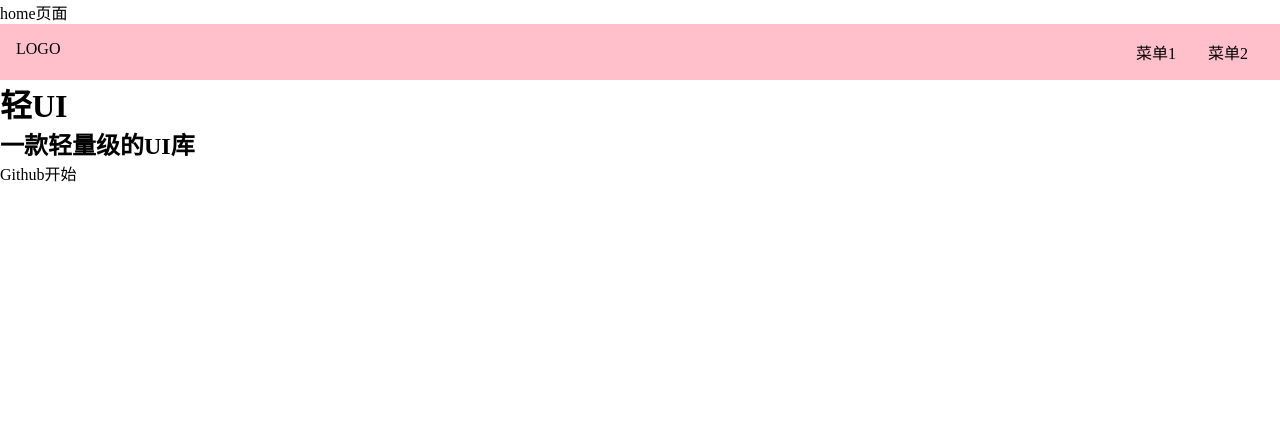
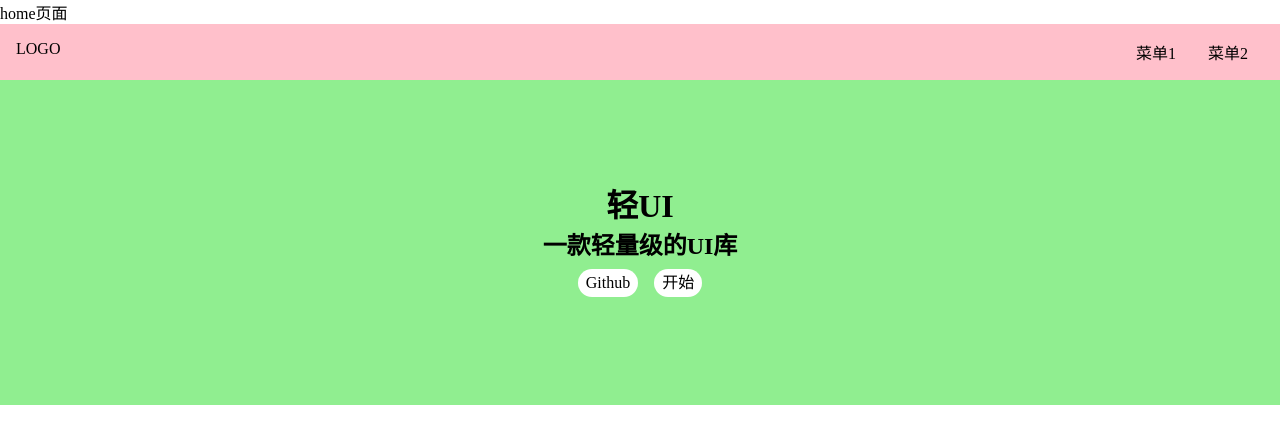
Before and after one commit to JackMa007yes/QING-UI, a Vue app: page /#/ in a window 1280 px wide. Shown: the top 444 px of the page. Built offline with nearby package versions, Linux system fonts and the light colour scheme.

Commit message:
实现aside切换

```diff
--- a/src/App.vue
+++ b/src/App.vue
@@ -1,19 +1,14 @@
 <template>
-  <!-- <div>
-    导航栏|
-    <router-link to="/">home</router-link> |
-    <router-link to="/doc">文档</router-link>
-  </div>
-  <hr/> -->
   <router-view/>
 </template>
 
 <script>
-// import Hi from './components/hi.vue'
-
+import { provide, ref } from 'vue'
 export default {
   name: 'App',
-  components: {
+  setup(){
+    const menuVisible = ref(false)
+    provide('xxx',menuVisible)
   }
 }
 </script>
--- a/src/components/Topnav.vue
+++ b/src/components/Topnav.vue
@@ -1,6 +1,6 @@
 <template>
   <div class="topnav">
-    <div class="logo">LOGO</div>
+    <div class="logo" @click='toggleMenu'>LOGO</div>
     <ul class="menu">
       <li>菜单1</li>
       <li>菜单2</li>
@@ -9,8 +9,17 @@
 </template>
 
 <script>
+import { inject } from 'vue'
+
 export default {
-  name:'TopNav'
+  name:'TopNav',
+  setup(){
+    const menuVisible = inject('xxx')
+    const toggleMenu = () => {
+      menuVisible.value = !menuVisible.value
+    }
+    return {toggleMenu}
+  }
 }
 </script>
 
--- a/src/views/doc.vue
+++ b/src/views/doc.vue
@@ -1,17 +1,38 @@
 <template>
   <div>
     <topnav/>
-    <div class="content">
-      <aside>边栏</aside>
+    <div class="content" >
+      <aside v-if="menuVisible">
+        <h2>组件列表</h2>
+        <ol>
+          <li>
+            <router-link to="/doc/switch">Switch 组件</router-link>
+          </li>
+          <li>
+            <router-link to="/doc/button">Button 组件</router-link>
+          </li>
+          <li>
+            <router-link to="/doc/Dialog">Dialog 组件</router-link>
+          </li>
+          <li>
+            <router-link to="/doc/tabs">Tabs 组件</router-link>
+          </li>
+        </ol>
+      </aside>
       <main>主内容</main>
     </div>
   </div>
 </template>
 
 <script>
+import { inject } from 'vue'
 import Topnav from '../components/Topnav.vue'
 export default {
   components: { Topnav },
+  setup(){
+    const menuVisible = inject('xxx')
+    return {menuVisible}
+  },
   name:'Doc'
 }
 </script>
--- a/src/views/home.vue
+++ b/src/views/home.vue
@@ -6,8 +6,8 @@
       <h1>轻UI</h1>
       <h2>一款轻量级的UI库</h2>
       <p class="actions">
-        <a href="">Github</a>
-        <a href="">开始</a>
+        <a href="https://github.com">Github</a>
+        <router-link to="doc">开始</router-link>
       </p>
     </div>
   </div>
@@ -22,5 +22,25 @@ export default {
 </script>
 
 <style lang='scss' scoped>
-  .topbar{border: 1px solid red;}
+  .banner {
+    padding: 100px 0;
+    display: flex;
+    justify-content: center;
+    align-items: center;
+    flex-direction: column;
+    background: lightgreen;
+    > .actions{
+      padding: 8px 0;
+      a {
+        margin:0 8px;
+        background: #fff;
+        display: inline-block;
+        $h: 28px;
+        height: $h;
+        line-height: $h;
+        border-radius: $h/2;
+        padding: 0 8px;
+      }
+    }
+  }
 </style>
```
